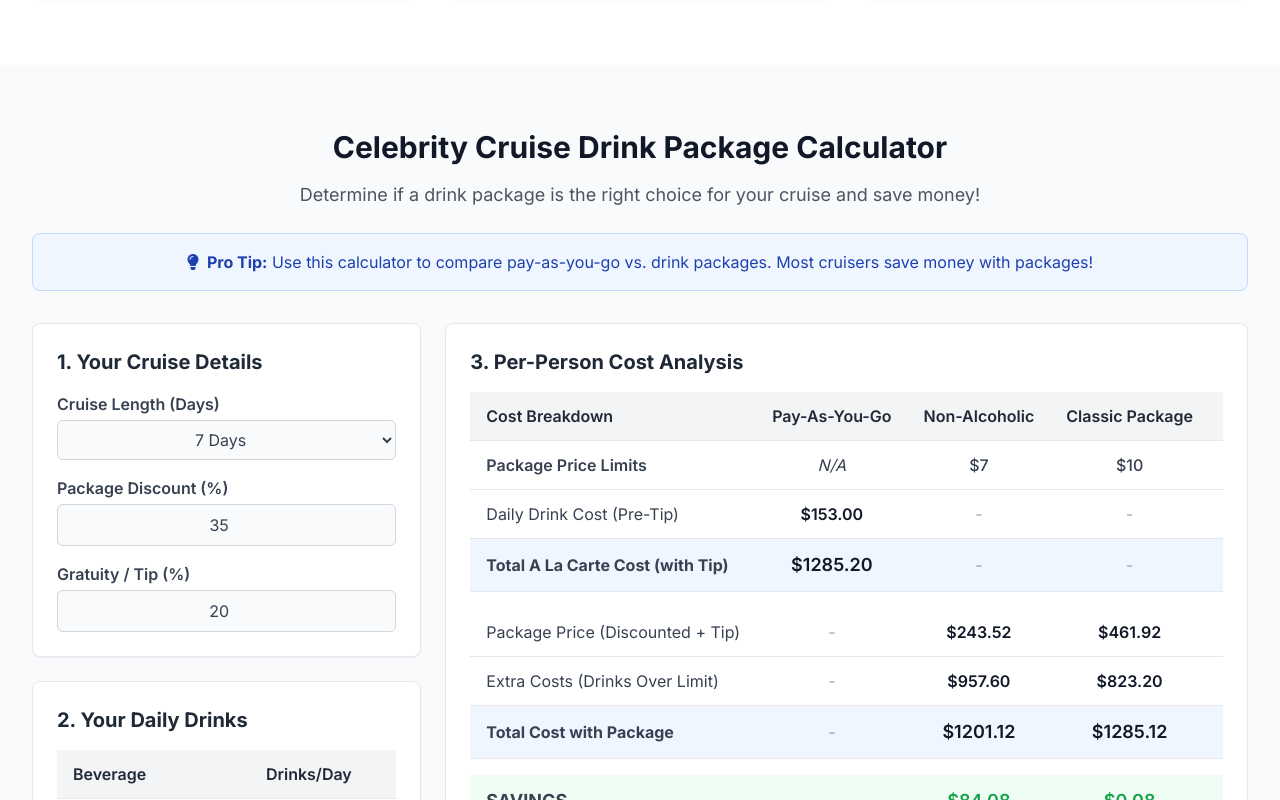
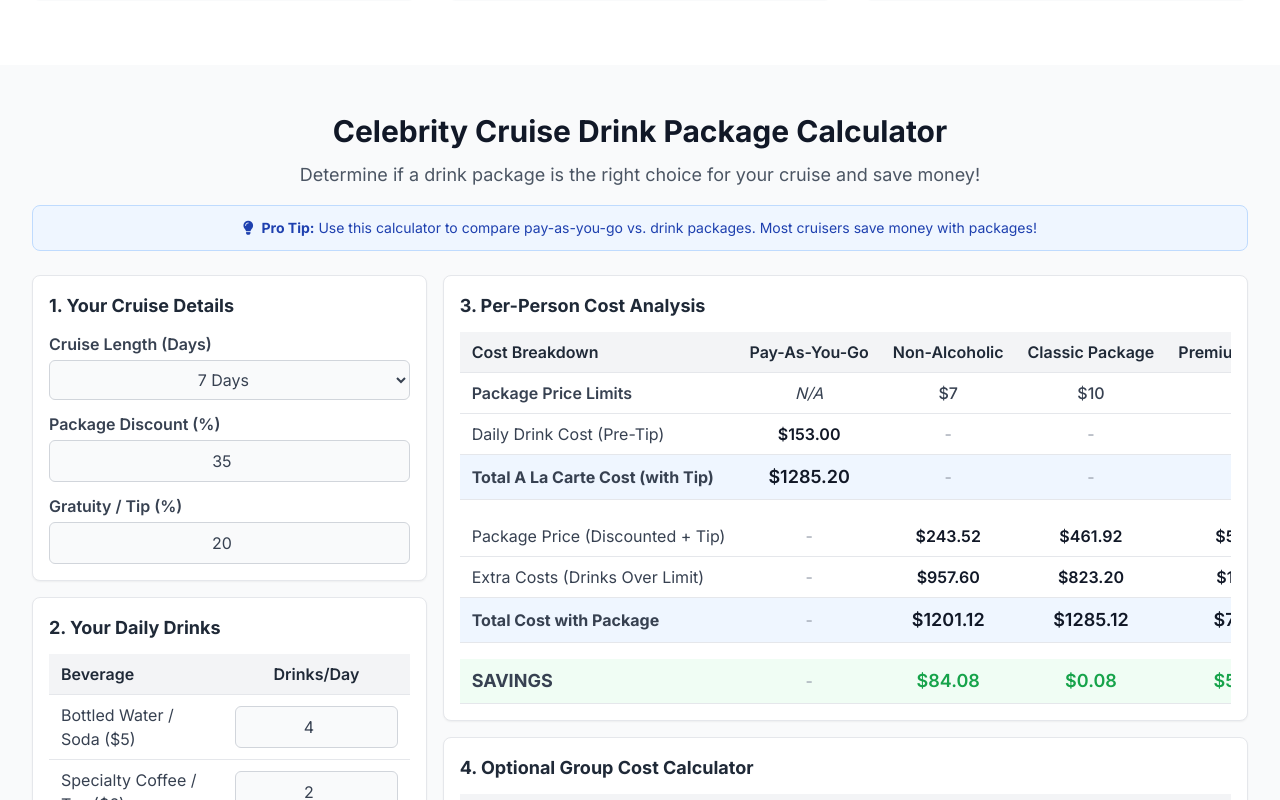
Before and after one commit to NewLara/calculator, a plain HTML site: page index.html in a window 1280 px wide. Shown: the part 800-1600 px from the top of the page. Drawn offline with nearby package versions, Linux system fonts and the light colour scheme.

Commit message:
Fix YouTube URL and make calculator more compact for better UX

```diff
--- a/index.html
+++ b/index.html
@@ -15,7 +15,7 @@
             font-family: 'Inter', sans-serif;
         }
         .table-cell {
-            padding: 12px 16px;
+            padding: 8px 12px;
             border-bottom: 1px solid #e5e7eb;
         }
         .input-field {
@@ -98,9 +98,9 @@
                 <a href="#calculator" class="bg-white text-blue-600 px-8 py-3 rounded-lg font-semibold hover:bg-gray-100 transition-colors">
                     <i class="fas fa-calculator mr-2"></i>Drink Package Calculator
                 </a>
-                <a href="https://youtube.com/@adventuresSquaredTravel" target="_blank" class="bg-red-600 hover:bg-red-700 px-8 py-3 rounded-lg font-semibold transition-colors">
-                    <i class="fab fa-youtube mr-2"></i>Watch Our Videos
-                </a>
+                                        <a href="https://www.youtube.com/@AdventuresSquaredTravel" target="_blank" class="bg-red-600 hover:bg-red-700 px-8 py-3 rounded-lg font-semibold transition-colors">
+                            <i class="fab fa-youtube mr-2"></i>Watch Our Videos
+                        </a>
             </div>
         </div>
     </section>
@@ -139,25 +139,25 @@
     </section>
 
     <!-- Calculator Section -->
-    <section id="calculator" class="py-16 bg-gray-50">
+    <section id="calculator" class="py-12 bg-gray-50">
         <div class="max-w-7xl mx-auto px-4 sm:px-6 lg:px-8">
-            <div class="text-center mb-8">
-                <h2 class="text-3xl font-bold text-gray-900 mb-4">Celebrity Cruise Drink Package Calculator</h2>
-                <p class="text-lg text-gray-600 mb-6">Determine if a drink package is the right choice for your cruise and save money!</p>
-                <div class="bg-blue-50 border border-blue-200 rounded-lg p-4 mb-8">
-                    <p class="text-blue-800"><i class="fas fa-lightbulb mr-2"></i><strong>Pro Tip:</strong> Use this calculator to compare pay-as-you-go vs. drink packages. Most cruisers save money with packages!</p>
+            <div class="text-center mb-6">
+                <h2 class="text-3xl font-bold text-gray-900 mb-3">Celebrity Cruise Drink Package Calculator</h2>
+                <p class="text-lg text-gray-600 mb-4">Determine if a drink package is the right choice for your cruise and save money!</p>
+                <div class="bg-blue-50 border border-blue-200 rounded-lg p-3 mb-6">
+                    <p class="text-blue-800 text-sm"><i class="fas fa-lightbulb mr-2"></i><strong>Pro Tip:</strong> Use this calculator to compare pay-as-you-go vs. drink packages. Most cruisers save money with packages!</p>
                 </div>
             </div>
 
             <!-- Main Grid -->
-            <div class="grid grid-cols-1 lg:grid-cols-3 gap-6">
+            <div class="grid grid-cols-1 lg:grid-cols-3 gap-4">
 
                 <!-- Left Column: Inputs -->
-                <div class="lg:col-span-1 space-y-6">
+                <div class="lg:col-span-1 space-y-4">
                     <!-- Section 1: Cruise Details -->
-                    <div class="bg-white p-6 rounded-lg shadow-sm border border-gray-200">
-                        <h3 class="text-xl font-bold mb-4 text-gray-800">1. Your Cruise Details</h3>
-                        <div class="space-y-4">
+                    <div class="bg-white p-4 rounded-lg shadow-sm border border-gray-200">
+                        <h3 class="text-lg font-bold mb-3 text-gray-800">1. Your Cruise Details</h3>
+                        <div class="space-y-3">
                             <div>
                                 <label for="cruiseLength" class="font-semibold block mb-1">Cruise Length (Days)</label>
                                 <select id="cruiseLength" class="input-field w-full">
@@ -176,8 +176,8 @@
                     </div>
 
                     <!-- Section 2: Daily Drinks -->
-                    <div class="bg-white p-6 rounded-lg shadow-sm border border-gray-200">
-                        <h3 class="text-xl font-bold mb-4 text-gray-800">2. Your Daily Drinks</h3>
+                    <div class="bg-white p-4 rounded-lg shadow-sm border border-gray-200">
+                        <h3 class="text-lg font-bold mb-3 text-gray-800">2. Your Daily Drinks</h3>
                         <table class="w-full text-left">
                             <thead>
                                 <tr>
@@ -193,10 +193,10 @@
                 </div>
 
                 <!-- Right Column: Results -->
-                <div class="lg:col-span-2 space-y-6">
+                <div class="lg:col-span-2 space-y-4">
                     <!-- Section 3: Per-Person Analysis -->
-                    <div class="bg-white p-6 rounded-lg shadow-sm border border-gray-200">
-                        <h3 class="text-xl font-bold mb-4 text-gray-800">3. Per-Person Cost Analysis</h3>
+                    <div class="bg-white p-4 rounded-lg shadow-sm border border-gray-200">
+                        <h3 class="text-lg font-bold mb-3 text-gray-800">3. Per-Person Cost Analysis</h3>
                         <div class="overflow-x-auto">
                             <table class="w-full min-w-max text-center">
                                 <thead>
@@ -266,8 +266,8 @@
                     </div>
 
                     <!-- Section 4: Group Calculator -->
-                    <div class="bg-white p-6 rounded-lg shadow-sm border border-gray-200">
-                        <h3 class="text-xl font-bold mb-4 text-gray-800">4. Optional Group Cost Calculator</h3>
+                    <div class="bg-white p-4 rounded-lg shadow-sm border border-gray-200">
+                        <h3 class="text-lg font-bold mb-3 text-gray-800">4. Optional Group Cost Calculator</h3>
                         <div class="overflow-x-auto">
                             <table class="w-full min-w-max text-center">
                                 <thead>
@@ -399,7 +399,7 @@
                 <div class="bg-white p-8 rounded-lg shadow-sm border border-gray-200">
                     <h3 class="text-xl font-semibold mb-4">Connect With Us</h3>
                     <div class="space-y-4">
-                        <a href="https://youtube.com/@adventuresSquaredTravel" target="_blank" class="flex items-center p-3 bg-red-600 text-white rounded-lg hover:bg-red-700 transition-colors">
+                        <a href="https://www.youtube.com/@AdventuresSquaredTravel" target="_blank" class="flex items-center p-3 bg-red-600 text-white rounded-lg hover:bg-red-700 transition-colors">
                             <i class="fab fa-youtube mr-3 text-xl"></i>
                             <span>Subscribe to Our YouTube Channel</span>
                         </a>
@@ -474,7 +474,7 @@
                 <div>
                     <h4 class="font-semibold mb-4">Follow Us</h4>
                     <div class="flex space-x-4">
-                        <a href="https://youtube.com/@adventuresSquaredTravel" target="_blank" class="text-gray-400 hover:text-white">
+                        <a href="https://www.youtube.com/@AdventuresSquaredTravel" target="_blank" class="text-gray-400 hover:text-white">
                             <i class="fab fa-youtube text-xl"></i>
                         </a>
                         <a href="#" class="text-gray-400 hover:text-white">
```
